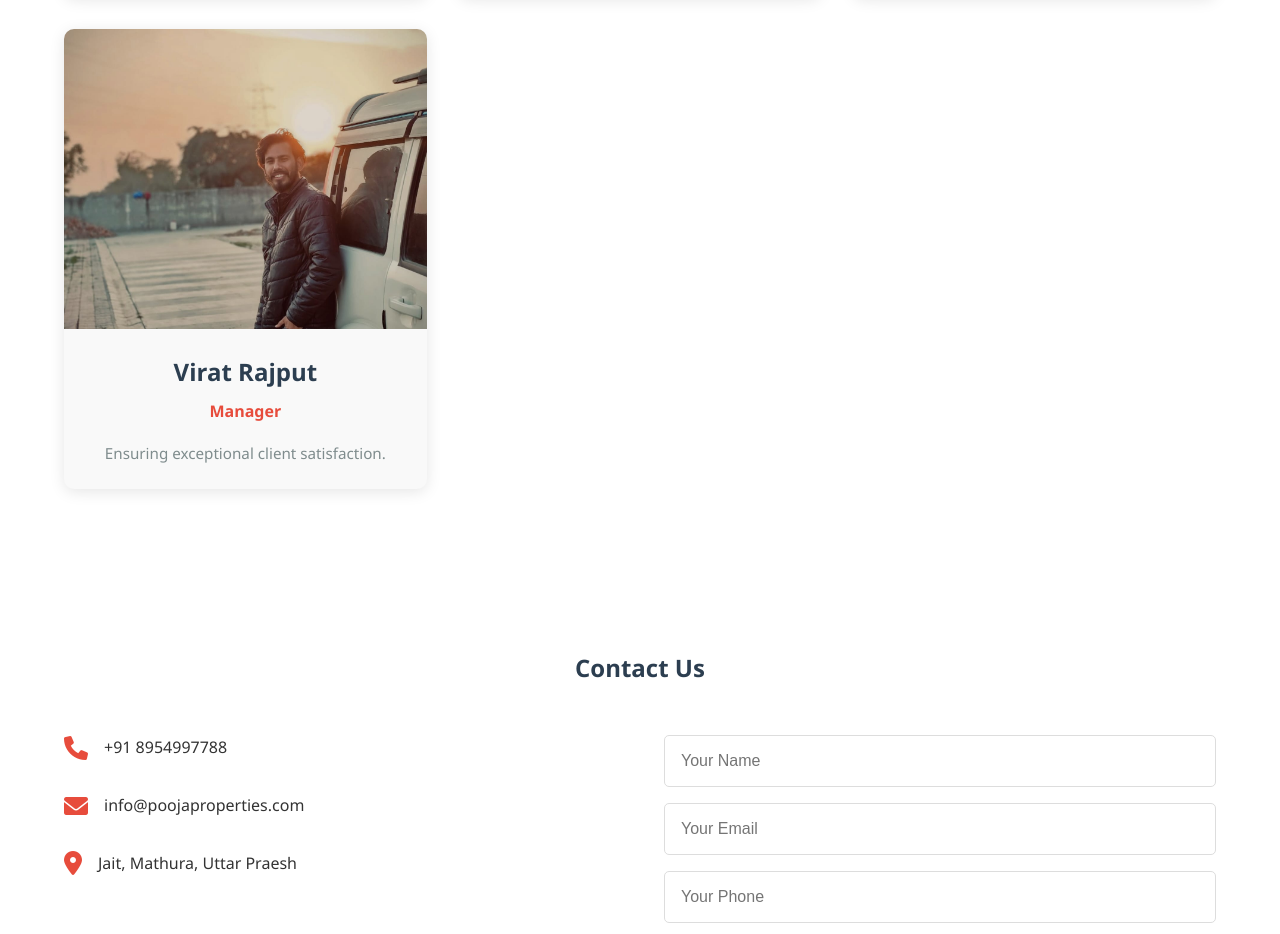
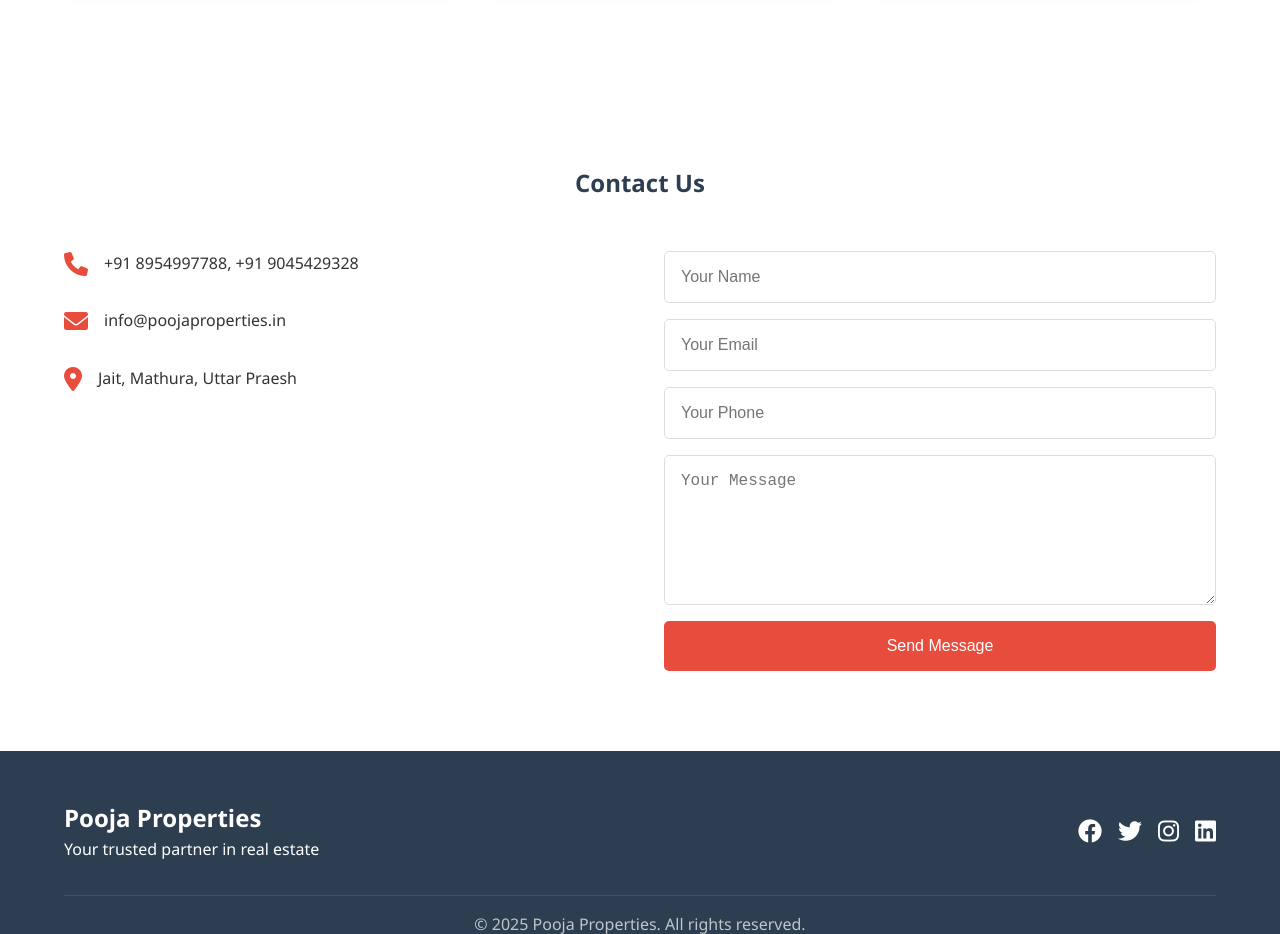
Before and after one commit to sumitgupta0321/poojaproperties, a plain HTML site: page index.html in a window 1280 px wide. Shown: the part 3284-4218 px from the top of the page. Drawn offline with Linux system fonts and the light colour scheme.

Commit message:
final changes

```diff
--- a/index.html
+++ b/index.html
@@ -219,11 +219,11 @@
             <div class="contact-info">
                 <div class="info-item">
                     <i class="fas fa-phone"></i>
-                    <p>+91 8954997788</p>
+                    <p>+91 8954997788, +91 9045429328</p>
                 </div>
                 <div class="info-item">
                     <i class="fas fa-envelope"></i>
-                    <p>info@poojaproperties.com</p>
+                    <p>info@poojaproperties.in</p>
                 </div>
                 <div class="info-item">
                     <i class="fas fa-location-dot"></i>
--- a/styles.css
+++ b/styles.css
@@ -249,6 +249,7 @@ nav {
 .team {
     padding: 5rem 5%;
     background-color: white;
+    overflow: hidden;
 }
 
 .team h2 {
@@ -258,11 +259,18 @@ nav {
 }
 
 .team-grid {
-    display: grid;
-    grid-template-columns: repeat(auto-fit, minmax(280px, 1fr));
+    display: flex;
     gap: 2rem;
-    max-width: 1200px;
-    margin: 0 auto;
+    overflow-x: auto;
+    padding: 1rem 0;
+    scroll-behavior: smooth;
+    -webkit-overflow-scrolling: touch;
+    scrollbar-width: none; /* Firefox */
+    -ms-overflow-style: none; /* IE and Edge */
+}
+
+.team-grid::-webkit-scrollbar {
+    display: none; /* Chrome, Safari, Opera */
 }
 
 .team-card {
@@ -271,6 +279,8 @@ nav {
     overflow: hidden;
     box-shadow: 0 3px 15px rgba(0, 0, 0, 0.1);
     transition: transform 0.3s ease;
+    min-width: 300px;
+    flex: 0 0 auto;
 }
 
 .team-card:hover {
```
